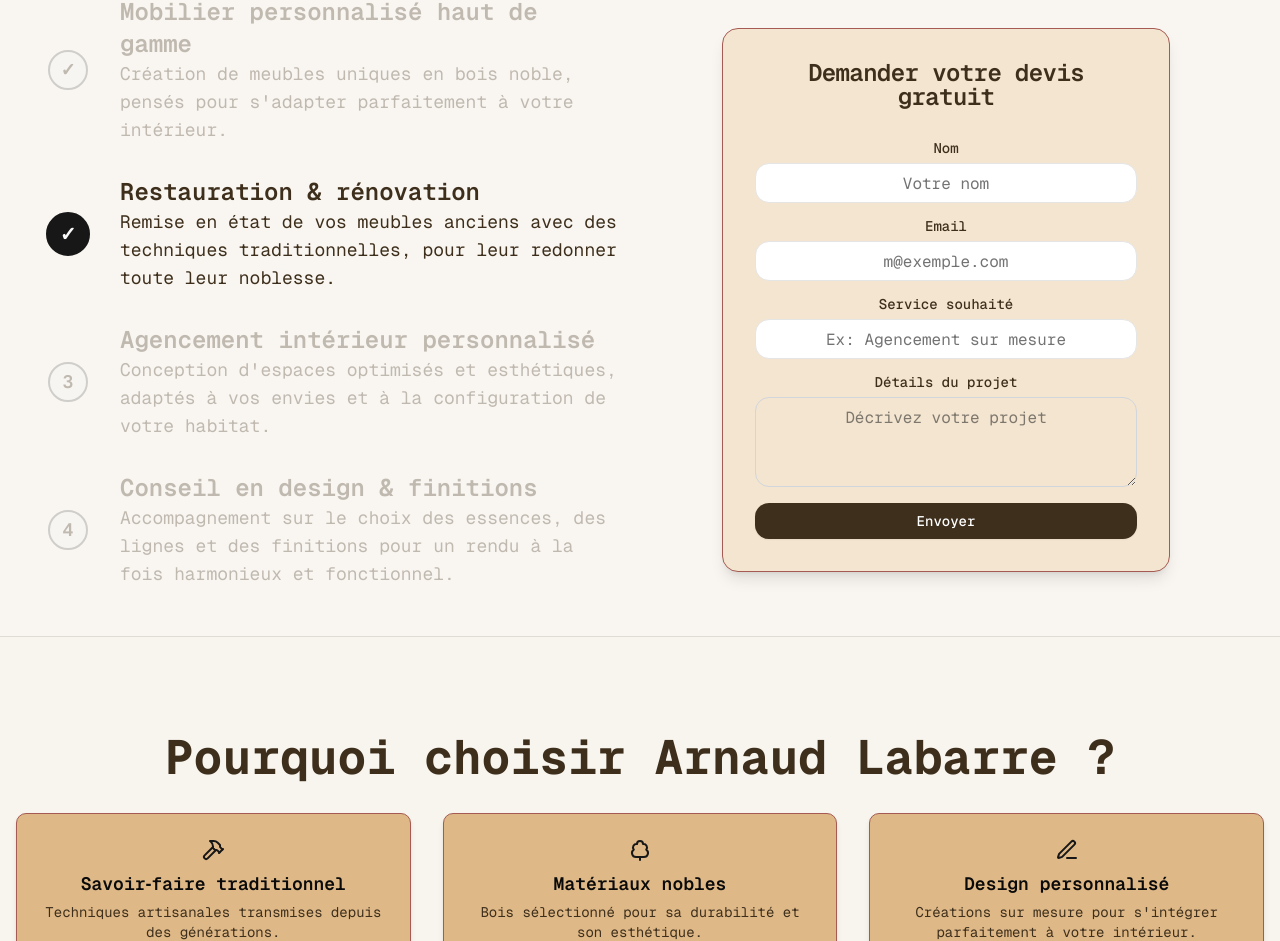
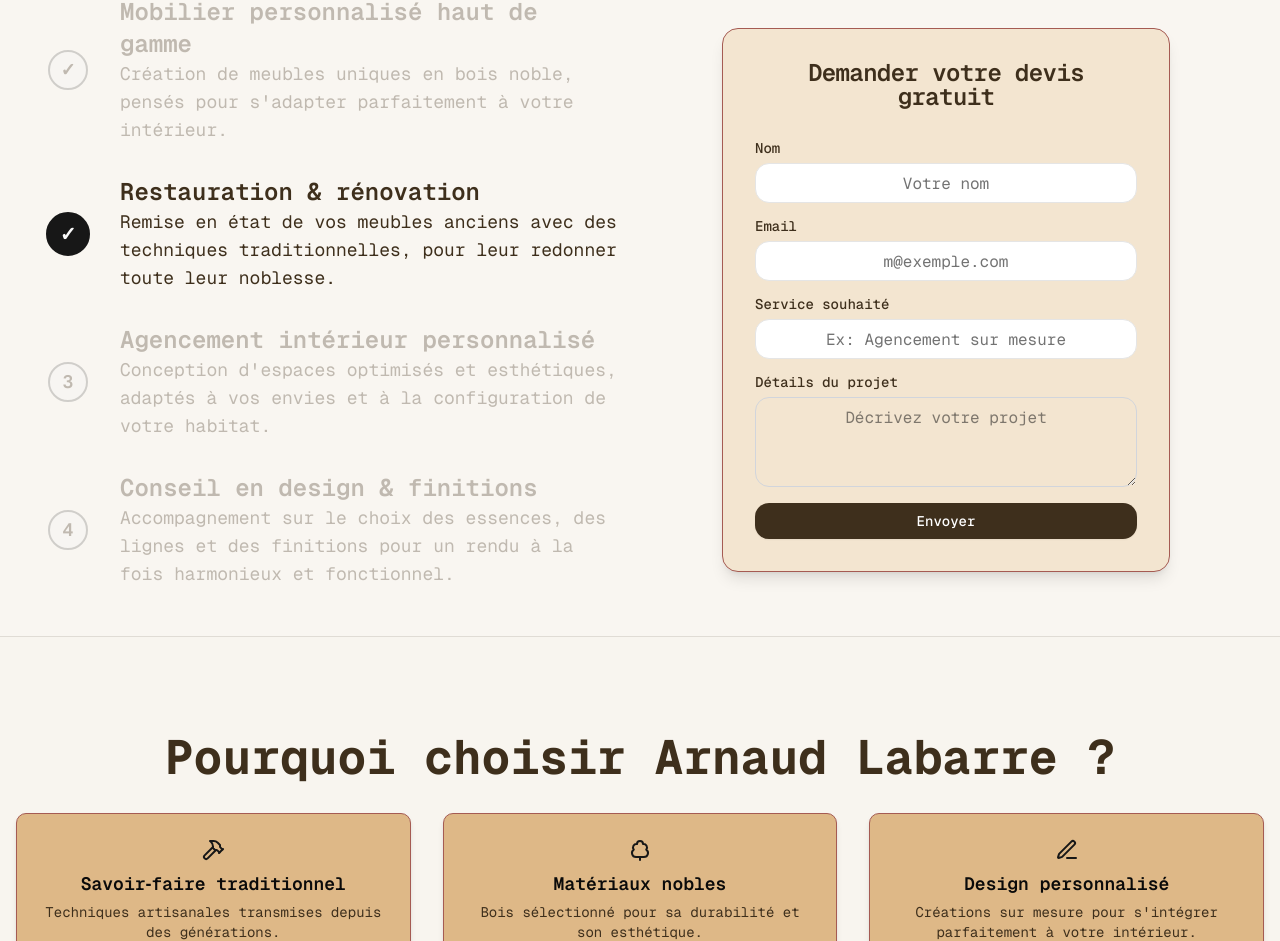
Before and after one commit to Eliassylla/arnaud-labarre-mvp, a Next.js app: page / in a window 1280 px wide. Shown: the part 1532-2473 px from the top of the page. Built offline with nearby package versions, Linux system fonts and the light colour scheme; a web font is replaced by a local one.

Commit message:
🎨 UI: Alignement des labels du formulaire à gauche avec champs centrés

```diff
--- a/src/components/login-form.tsx
+++ b/src/components/login-form.tsx
@@ -20,21 +20,21 @@ export function LoginForm({
           <CardTitle className="font-semibold text-[#3E2F1C] text-center">Demander votre devis gratuit</CardTitle>
         </CardHeader>
         <CardContent className="p-3 md:p-4">
-          <form className="flex flex-col gap-3 md:gap-4 text-center" noValidate autoComplete="off">
+          <form className="flex flex-col gap-3 md:gap-4" noValidate autoComplete="off">
             <div className="grid gap-2">
-              <Label htmlFor="name" className="text-[#3E2F1C] text-center">Nom</Label>
+              <Label htmlFor="name" className="text-[#3E2F1C] text-left">Nom</Label>
               <Input id="name" type="text" placeholder="Votre nom" required className="w-full p-2 text-base rounded-xl focus:outline-none text-center" />
             </div>
             <div className="grid gap-2">
-              <Label htmlFor="email" className="text-[#3E2F1C] text-center">Email</Label>
+              <Label htmlFor="email" className="text-[#3E2F1C] text-left">Email</Label>
               <Input id="email" type="email" placeholder="m@exemple.com" required className="w-full p-2 text-base rounded-xl focus:outline-none text-center" />
             </div>
             <div className="grid gap-2">
-              <Label htmlFor="service" className="text-[#3E2F1C] text-center">Service souhaité</Label>
+              <Label htmlFor="service" className="text-[#3E2F1C] text-left">Service souhaité</Label>
               <Input id="service" type="text" placeholder="Ex: Agencement sur mesure" required className="w-full p-2 text-base rounded-xl focus:outline-none text-center" />
             </div>
             <div className="grid gap-2">
-              <Label htmlFor="details" className="text-[#3E2F1C] text-center">Détails du projet</Label>
+              <Label htmlFor="details" className="text-[#3E2F1C] text-left">Détails du projet</Label>
               <textarea
                 id="details"
                 rows={3}
```
